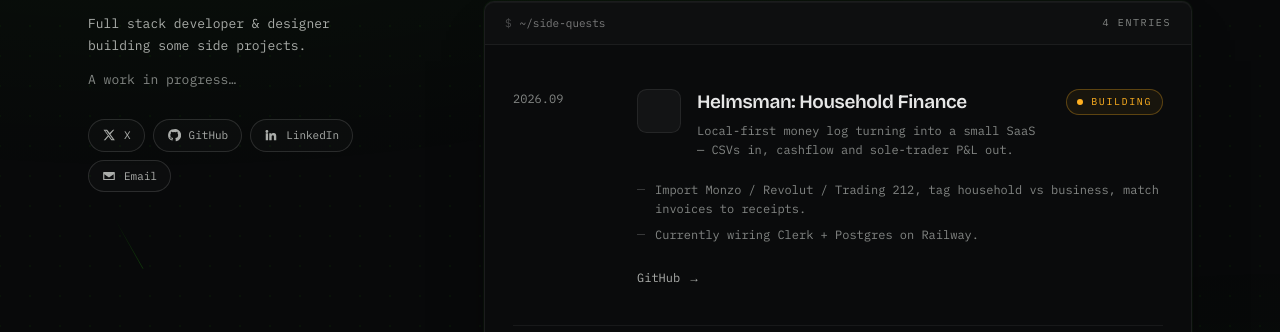
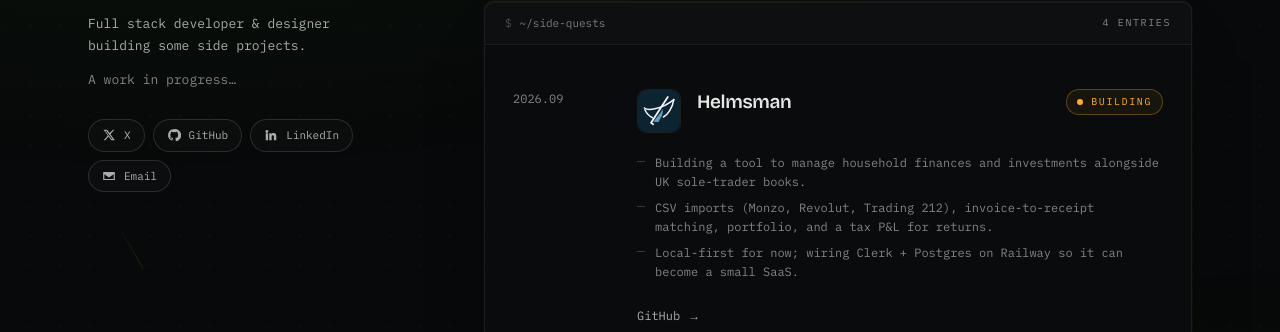
Before and after one commit to NicFindlay/nicfindlay, a Next.js app: page / in a window 1280 px wide. Shown: the part 214-546 px from the top of the page. Built offline with nearby package versions, Linux system fonts and the light colour scheme; no server answers.

Commit message:
Tweak Helmsman card: shorter title, app icon, fuller notes.
Matches Nic’s local edits on the building entry.

```diff
--- a/src/app/page.tsx
+++ b/src/app/page.tsx
@@ -68,14 +68,15 @@ function SocialIcon({ label }: { label: string }) {
 export default function Home() {
   const projects: Project[] = [
     {
-      title: 'Helmsman: Household Finance',
+      title: 'Helmsman',
       date: '2026.09',
-      tagline: 'Local-first money log turning into a small SaaS — CSVs in, cashflow and sole-trader P&L out.',
       notes: [
-        'Import Monzo / Revolut / Trading 212, tag household vs business, match invoices to receipts.',
-        'Currently wiring Clerk + Postgres on Railway.',
+        'Building a tool to manage household finances and investments alongside UK sole-trader books.',
+        'CSV imports (Monzo, Revolut, Trading 212), invoice-to-receipt matching, portfolio, and a tax P&L for returns.',
+        'Local-first for now; wiring Clerk + Postgres on Railway so it can become a small SaaS.',
       ],
       status: 'building',
+      icon: '/helmsman.svg',
       link: 'https://github.com/NicFindlay/helmsman',
       linkLabel: 'GitHub',
     },
```
Also changed, not shown: public/helmsman.svg (added).
